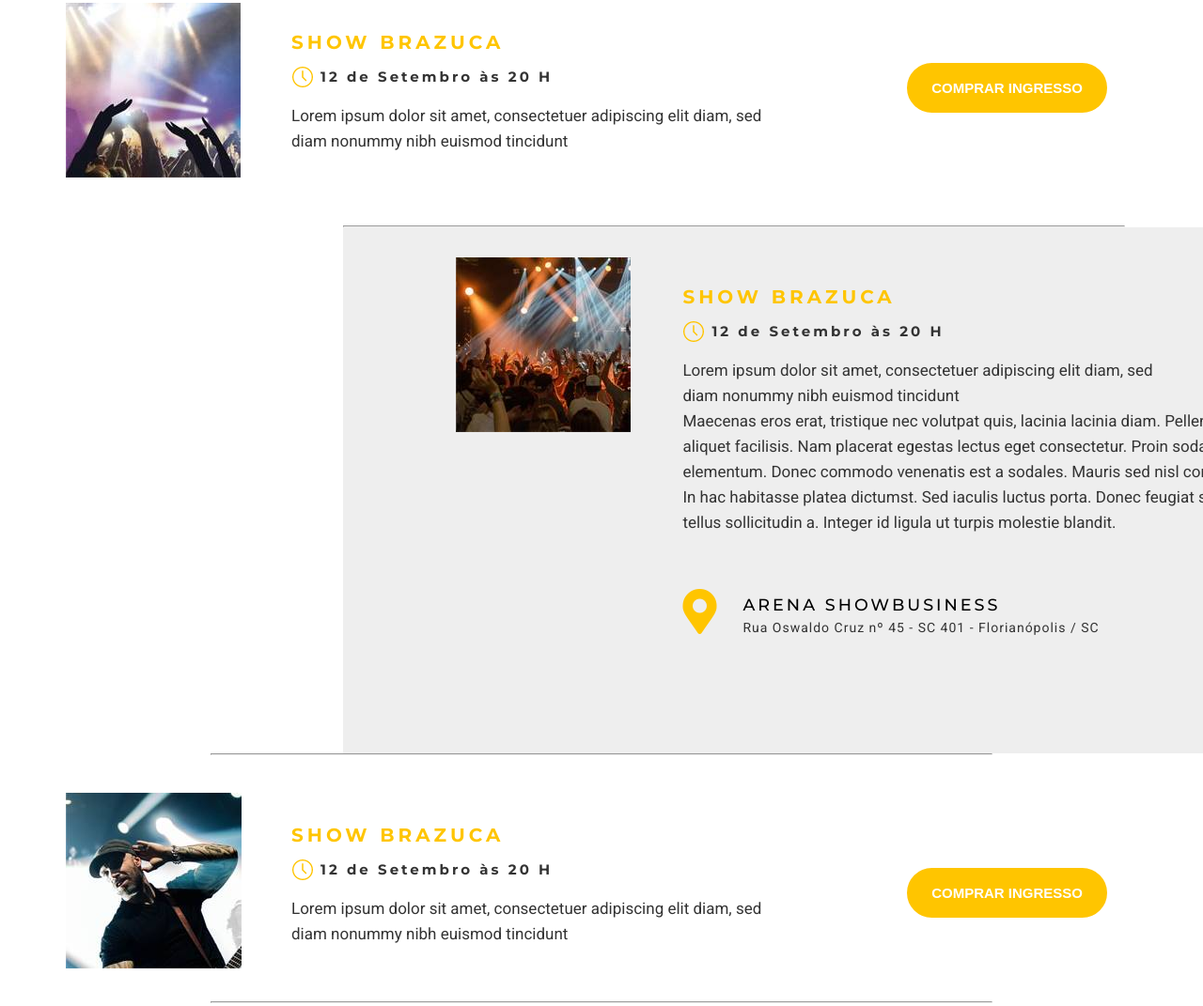
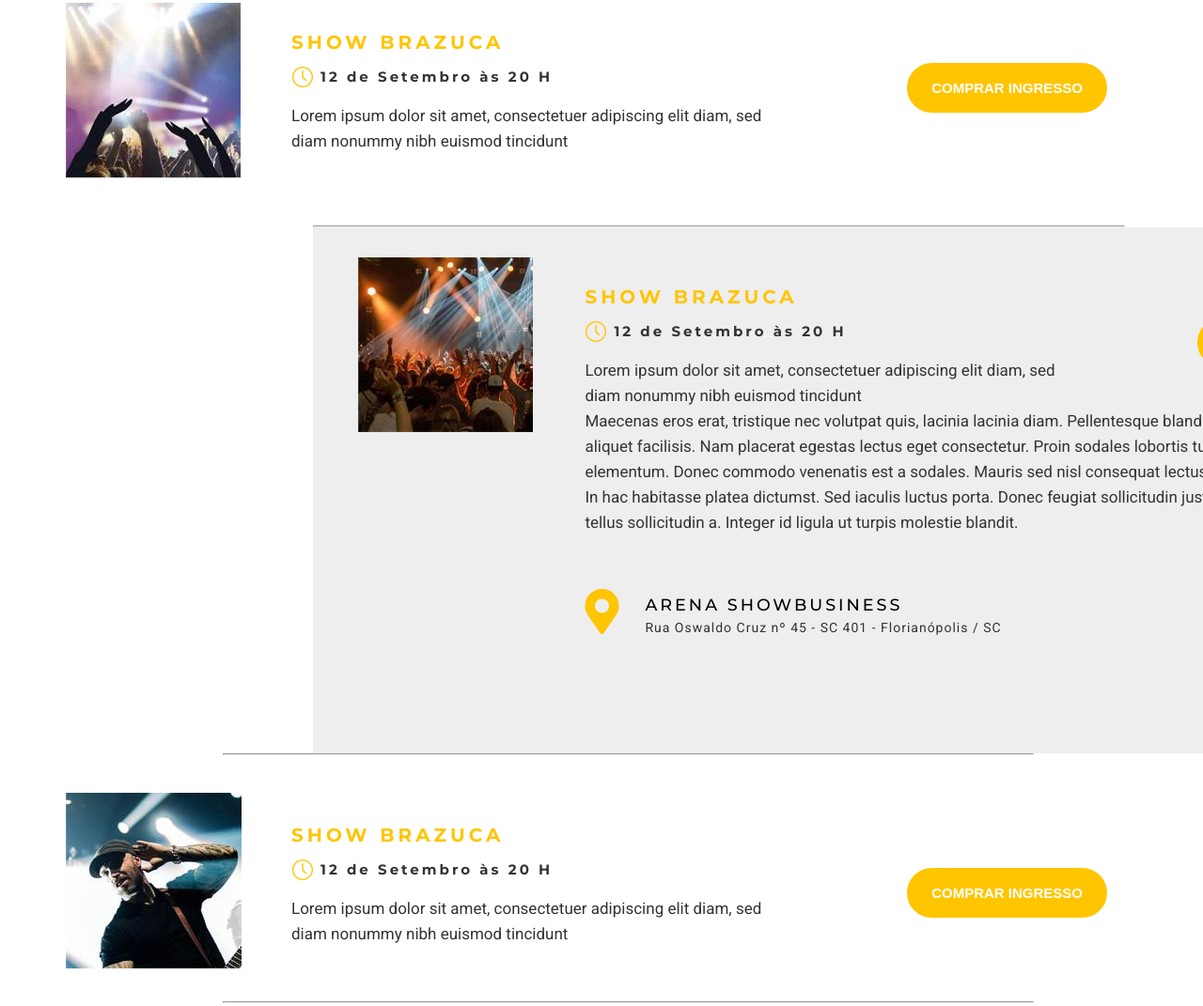
Before and after one commit to Carlos-Beckhauser/STUDION, a website: page src/events.html in a window 1280 px wide. Shown: the part 903-1974 px from the top of the page at 94% size. Drawn offline with nearby package versions, Linux system fonts and the light colour scheme.

Commit message:
fixes on css of events page

```diff
--- a/src/css/_event3.css
+++ b/src/css/_event3.css
@@ -1,6 +1,9 @@
 /*Mobile*/
 .events__container3 {
   position: relative;
+
+  background-color: #0001;
+
   height: 69rem;
   width: 100vw;
   padding: 0;
@@ -8,16 +11,15 @@
   margin-top: 16.5rem;
   border-top: 2px solid #0005;
   border-bottom: 2px solid #0005;
-  background-color: #0001;
 }
 /*Desktop*/
 @media screen and (min-width: 1280px) {
   .events__container3 {
     position: relative;
     height: 35rem;
-    width: 86.6rem;
-    padding: 2rem 7.5rem;
-    margin: 0 22.8rem;
+    width: 81rem;
+    padding: 2rem 1.1rem;
+    margin: 0 20.8rem;
     border-top: unset;
     border-bottom: unset;
   }
@@ -33,12 +35,14 @@
 @media screen and (min-width: 1280px) {
   .img__event3 {
     margin: 0;
+    margin-left: 1.9rem;
   }
 }
 
 /*Mobile*/
 .event__box3 {
   position: absolute;
+
   left: 0rem;
   top: 15rem;
   width: 100vw;
@@ -47,7 +51,7 @@
 /*Desktop*/
 @media screen and (min-width: 1280px) {
   .event__box3 {
-    left: 22.6rem;
+    left: 18.1rem;
     top: 3rem;
     width: unset;
   }
--- a/src/css/_events.css
+++ b/src/css/_events.css
@@ -27,43 +27,51 @@
 /*Desktop*/
 @media screen and (min-width: 1280px) {
   .event__line {
-    width: 65vw;
+    width: 67.5vw;
+    margin-left: 20.8rem;
     position: unset;
     top: unset;
-    margin-left: 22.8rem;
   }
 }
 
 /*Mobile*/
 .event__line3 {
   visibility: hidden;
-  position: relative;
-  width: 65vw;
-  margin-bottom: 0;
-  margin-top: 0;
-  top: 0;
+
 }
 
 /*Desktop*/
 @media screen and (min-width: 1280px) {
   .event__line3 {
     visibility: unset;
+
+    position: relative;
+    width: 67.4vw;
+    left: 1.8rem;
+    margin-bottom: 0;
+    margin-top: 0;
+    top: 0;
   }
 }
 
+
+
+/*Mobile*/
 .event__line4 {
-  visibility: hidden;
-
-  position: relative;
-  width: 65vw;
-  margin-bottom: 0;
-  margin-top: 0;
-  top: -61px;
+    visibility: hidden;
 }
 
 /*Desktop*/
 @media screen and (min-width: 1280px) {
   .event__line4 {
     visibility: unset;
+
+    position: relative;
+    width: 67.4vw;
+    left: 1.8rem;
+    margin-bottom: 0;
+    margin-top: 0;
+    top: -61px;
+
   }
 }
```
